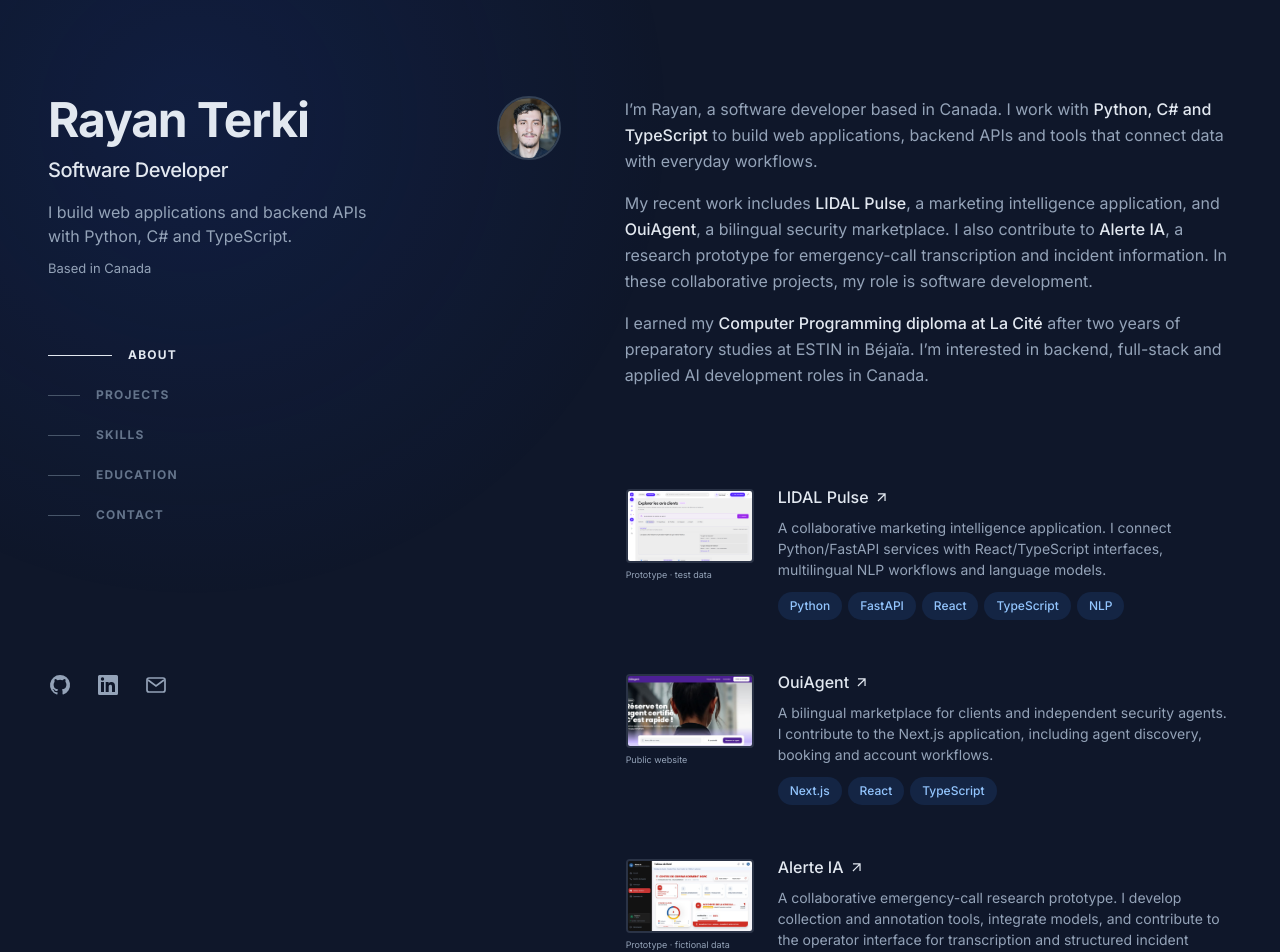
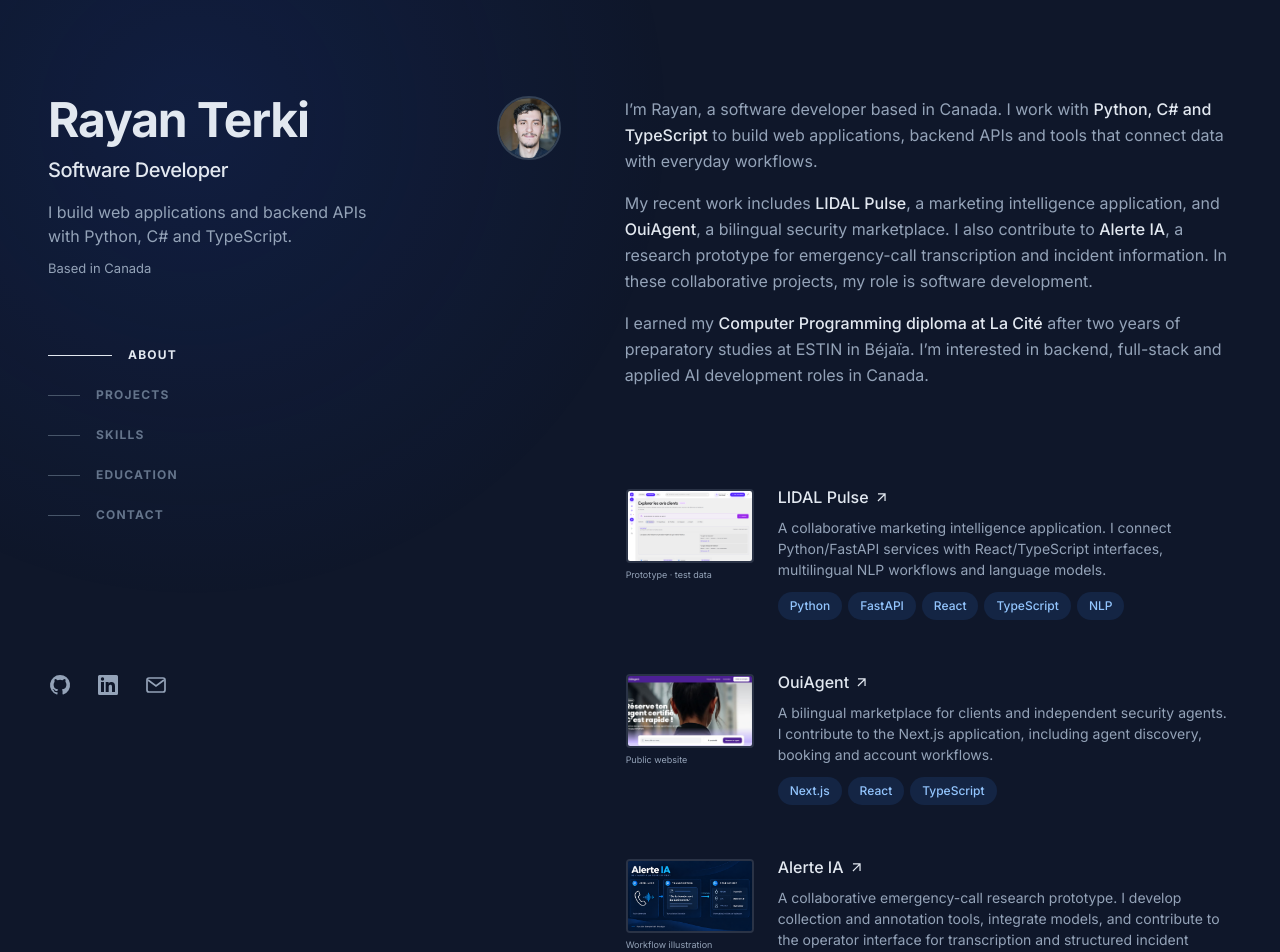
Before and after one commit to rayantr06/Portfolio-, a Next.js app: page /portfolio in a window 1280 px wide. Shown: the top 952 px of the page. Built offline with nearby package versions, Linux system fonts and the light colour scheme; a web font is replaced by a local one.

Commit message:
Show Alerte IA audio-to-incident workflow illustration

```diff
--- a/src/app/portfolio/page.js
+++ b/src/app/portfolio/page.js
@@ -12,7 +12,7 @@
 const visuals = {
   "lidal-pulse": { image: "lidal-pulse-preview", alt: "LIDAL Pulse explorer with simulated test data", note: "Prototype · test data" },
   ouiagent: { image: "ouiagent-preview", alt: "OuiAgent public website", note: "Public website" },
-  "alerte-ia": { image: "alerte-ia-demo", alt: "Alerte IA public prototype dashboard with three fictional scenarios", note: "Prototype · fictional data" },
+  "alerte-ia": { image: "alerte-ia-flow", alt: "Alerte IA workflow illustration: audio call to transcription, then structured incident information for operator validation", note: "Workflow illustration" },
   safar: { image: "safar-interface", alt: "Safar DZ public website with its travel category carousel", note: "Public website" },
   "let-data-dz": { image: "let-data-dz-form", alt: "Let-Data-DZ audio collection form: role and scenario theme selection", note: "Public collection form" },
   "gestion-tournoi-golf": { image: "golf-interface", alt: "FairwayElite golf tournament interface preview from the project repository", note: "Repository UI preview" },
```
Also changed, not shown: public/project-images/alerte-ia-flow.png (added), 2 other files (tests, documents, lock files or other folders).
